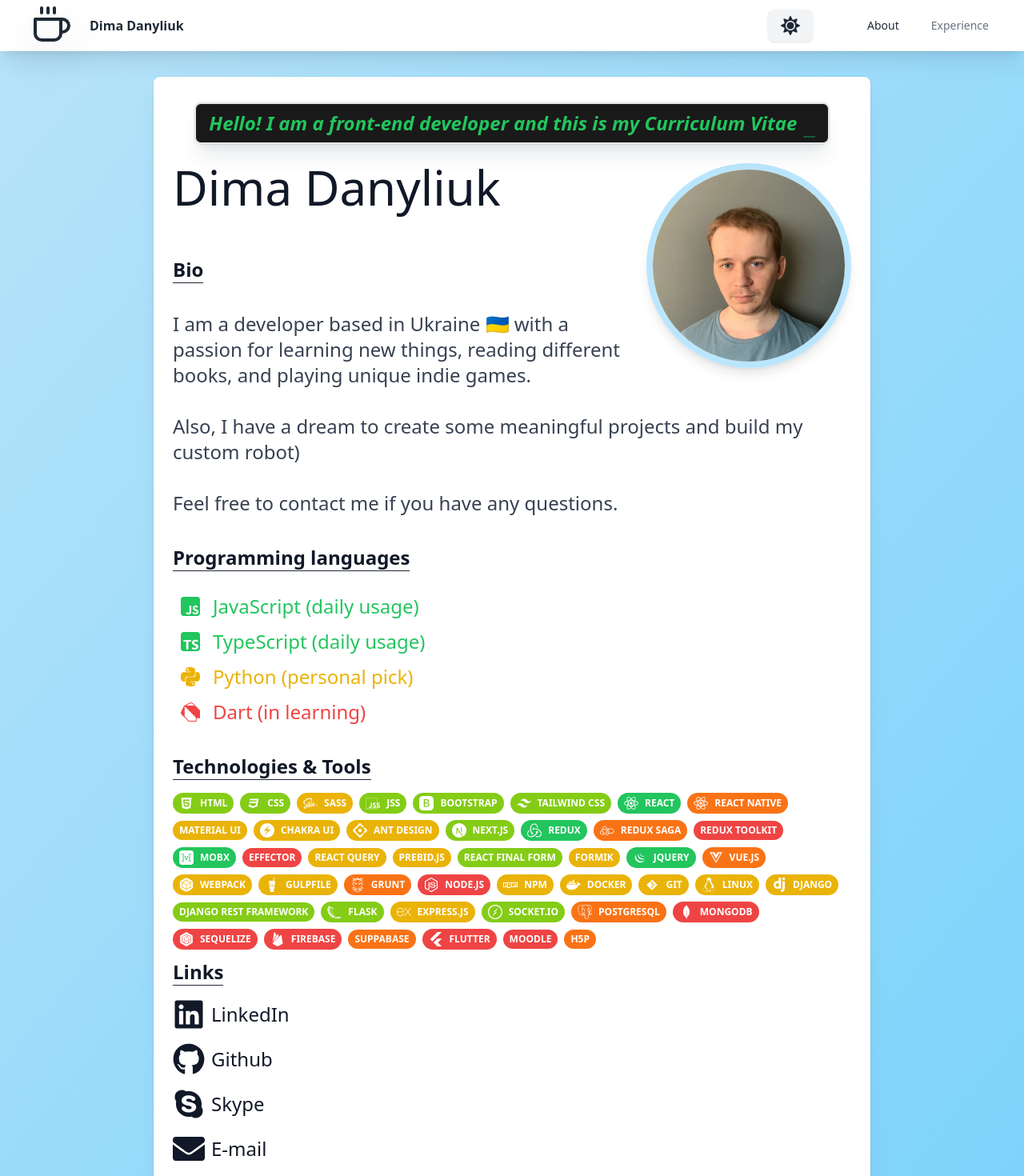
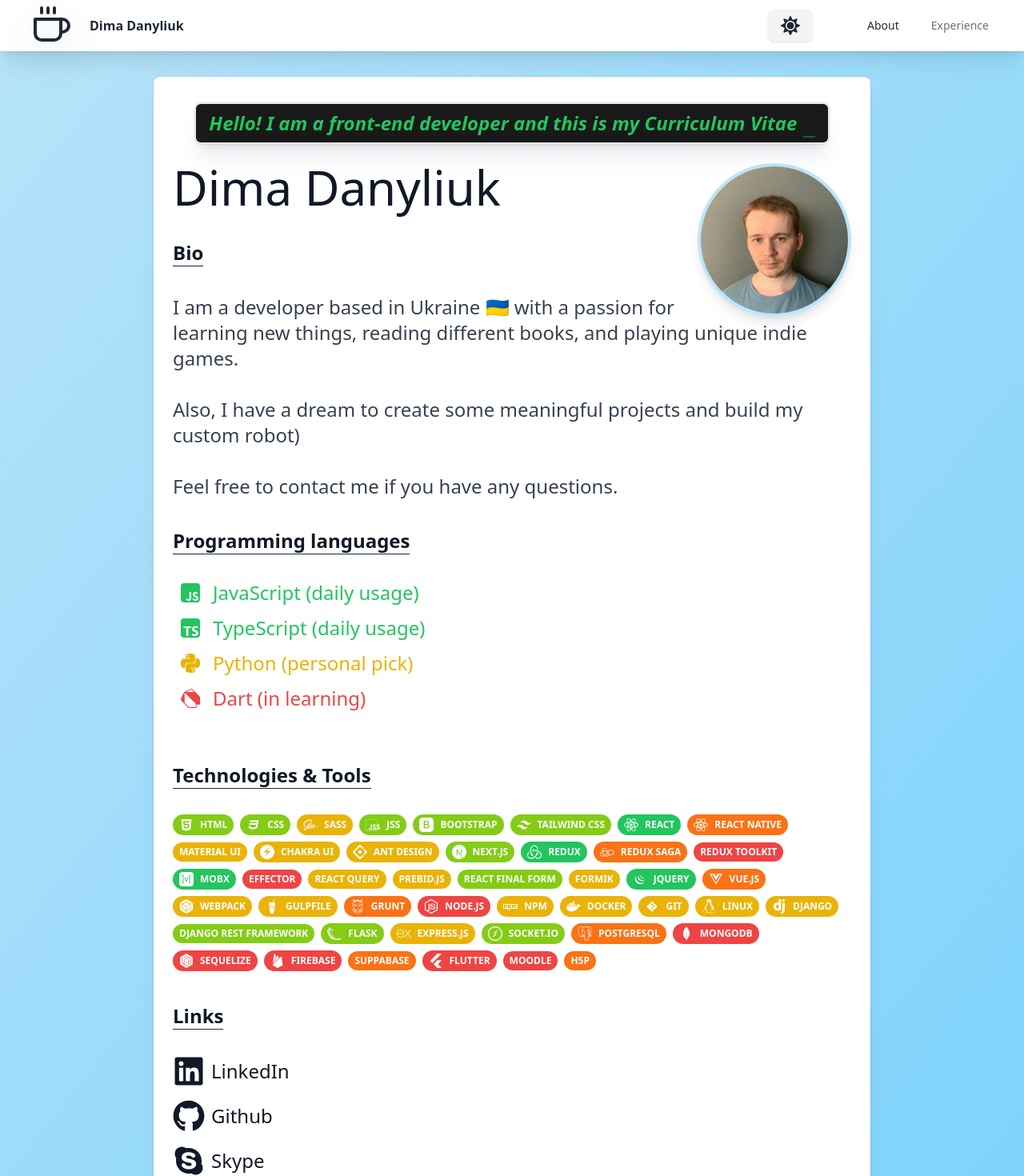
Before and after one commit to dima7a14/curriculum-vitae, a Next.js app: page /about in a window 1280 px wide. Shown: the top 1470 px of the page at 80% size. Built offline with nearby package versions, Linux system fonts and the light colour scheme.

Commit message:
Fix styles

```diff
--- a/pages/about.js
+++ b/pages/about.js
@@ -86,7 +86,7 @@
 				viewport={{ once: true }}
 				className="text-center"
 			>
-				<div className="bg-black dark:bg-white bg-opacity-90 border-2 border-gray-200 dark:border-black rounded-lg px-4 py-2 shadow-xl shadow-slate-700/10 ring-1 ring-gray-900/5 font-semibold italic text-green-500 mx-auto text-sm sm:text-lg md:text-xl lg:text-2xl mb-2 md:mb-6 inline-block">
+				<div className="bg-black bg-opacity-90 border-2 border-gray-200 rounded-lg px-4 py-2 shadow-xl shadow-slate-700/10 ring-1 ring-gray-900/5 font-semibold italic text-green-500 mx-auto text-sm sm:text-lg md:text-xl lg:text-2xl mb-2 md:mb-6 inline-block">
 					Hello! I am a front-end developer and this is my Curriculum
 					Vitae
 					<span
@@ -102,13 +102,13 @@
 			<article className="prose dark:prose-invert prose-2xl w-full prose-p:my-4 md:prose-p:my-8 prose-p:text-lg sm:prose-p:text-2xl">
 				<motion.div
 					variants={contentAnimation}
-					className="w-32 sm:w-48 md:w-64 h-32 sm:h-48 md:h-64 mx-auto md:ml-4 md:float-right rounded-full border-4 md:border-8 border-sky-200 dark:border-purple-300 shadow-lg overflow-hidden"
+					className="w-48 h-48 mx-auto md:ml-4 sm:float-right rounded-full border-4 md:border-4 border-sky-200 dark:border-purple-300 shadow-lg overflow-hidden"
 				>
-					<Image src={profilePic} width={256} height={256} />
+					<Image src={profilePic} width={192} height={192} />
 				</motion.div>
 				<motion.h1
 					variants={contentAnimation}
-					className="font-light text-3xl md:text-6xl text-center md:text-left"
+					className="font-light text-3xl sm:text-5xl md:text-6xl text-center sm:text-left mb-8"
 				>
 					Dima Danyliuk
 				</motion.h1>
@@ -132,7 +132,7 @@
 				</motion.p>
 				<motion.h4
 					variants={contentAnimation}
-					className="font-semibold text-xl md:text-2xl border-b border-b-gray-800 inline-block mt-0 mb-4"
+					className="font-semibold text-xl md:text-2xl border-b border-b-gray-800 inline-block mt-0 mb-8"
 				>
 					Programming languages
 				</motion.h4>
@@ -142,7 +142,7 @@
 							key={name}
 							variants={contentAnimation}
 							className={clsx(
-								'flex flex-row space-x-2 md:space-x-4 items-center',
+								'flex flex-row space-x-2 md:space-x-4 items-center mt-0',
 								getLevelColors(level).text
 							)}
 						>
@@ -158,7 +158,7 @@
 					initial="hidden"
 					whileInView="visible"
 					viewport={{ once: true }}
-					className="font-semibold text-xl md:text-2xl border-b border-b-gray-800 inline-block mt-0 mb-4"
+					className="font-semibold text-xl md:text-2xl border-b border-b-gray-800 inline-block my-8"
 				>
 					Technologies &amp; Tools
 				</motion.h4>
@@ -185,7 +185,7 @@
 					initial="hidden"
 					whileInView="visible"
 					viewport={{ once: true }}
-					className="font-semibold text-xl md:text-2xl border-b border-b-gray-800 inline-block mt-0 mb-4"
+					className="font-semibold text-xl md:text-2xl border-b border-b-gray-800 inline-block my-8"
 				>
 					Links
 				</motion.h4>
--- a/pages/index.js
+++ b/pages/index.js
@@ -11,10 +11,10 @@
 		<section className="relative w-full px-6 py-4 lg:py-12 mt-32 bg-white dark:bg-gray-800 shadow-xl shadow-slate-700/10 ring-1 ring-gray-900/5 md:max-w-3xl md:mx-auto lg:max-w-4xl rounded-lg">
 			<Head />
 			<div className="prose dark:prose-invert prose-2xl w-full prose-p:my-4 md:prose-p:my-8 prose-p:text-lg sm:prose-p:text-2xl text-center">
-				<h1 className="font-light text-3xl md:text-4xl">
+				<h1 className="font-light text-3xl md:text-5xl">
 					Dima Danyliuk
 				</h1>
-				<h2 className="font-normal text-3xl md:text-5xl md:mt-0 md:mb-8">
+				<h2 className="font-normal text-3xl md:text-4xl md:mt-0 md:mb-8">
 					Curriculum Vitae
 				</h2>
 				<div className="flex flex-col md:flex-row space-y-4 md:space-y-0 md:space-x-2 justify-center">
```
